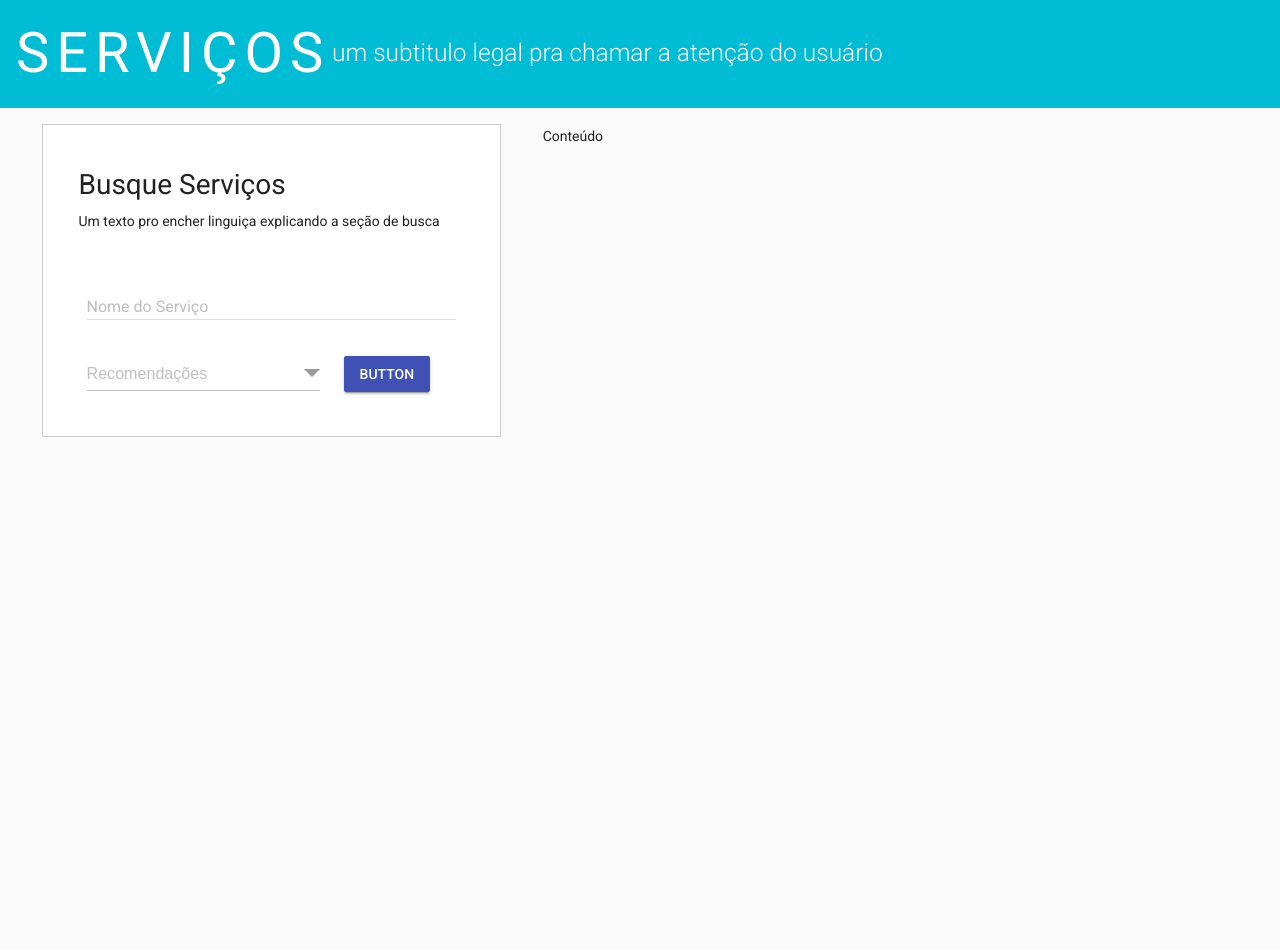
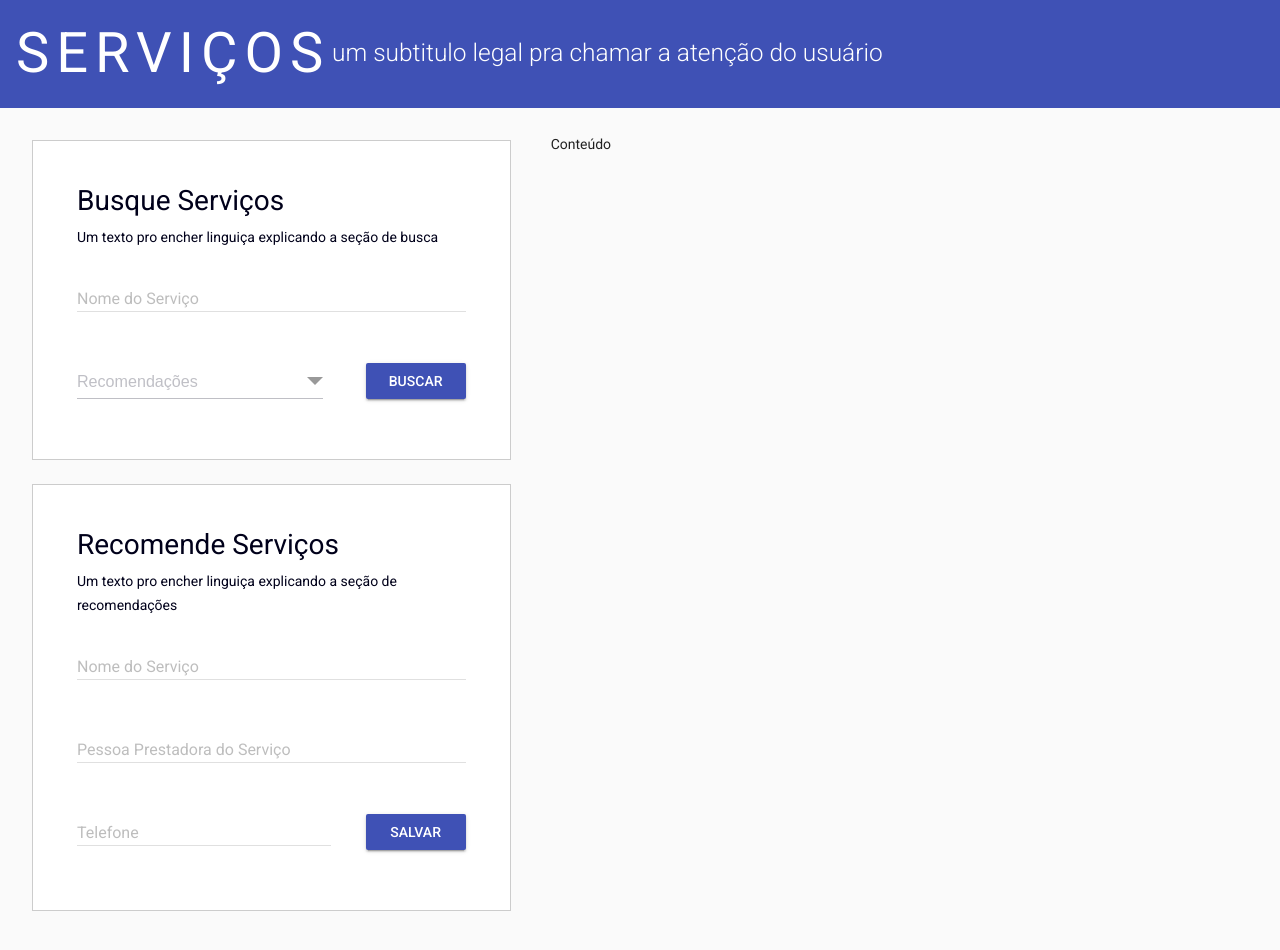
Before and after one commit to junior-ales/jcsservicos, a plain HTML site: page index.html in a window 1280 px wide. Before the commit the page ends 800 px from the top, so only its background shows below. Drawn offline with nearby package versions, Linux system fonts and the light colour scheme.

Commit message:
create a recommendation section implemented

```diff
--- a/app.css
+++ b/app.css
@@ -10,7 +10,7 @@ body {
 
 .MainHeader {
   color: rgb(255, 255, 255);
-  background-color: rgb(0, 188, 212);
+  background-color: rgb(63, 81, 181);
 }
 
 .MainHeader-title {
@@ -28,47 +28,27 @@ body {
 .ActionForm {
   border: 1px solid rgb(204, 204, 204);
   background-color: rgb(255, 255, 255);
+  color: rgb(0, 0, 26);
   padding: 2em;
-  max-width: 90%;
+  margin-bottom: 16px;
 }
 
 .ActionForm-title {
   font-size: 2em;
   margin: 0;
+  margin-left: 8px;
 }
 
 .ActionForm-subTitle {
   font-size: 1em;
-}
-
-.u-noMargin {
   margin: 0;
-}
-
-.u-noPadding {
-  padding: 0;
-}
-
-.RecomendationBox > .RecomendationType {
-  -webkit-appearance: none;
-  -moz-appearance: none;
-  appearance: none;
-  padding: 0.5em 2em 0.5em 0;
-  background: transparent;
-  position: relative;
-  cursor: pointer;
-  width: 100%;
-  font-size: 1em;
-  color: rgba(0, 0, 0, .25);
-  border: none;
-  border-bottom: 1px solid rgba(0, 0, 0, .25);
-  border-radius: 0;
+  margin-left: 8px;
 }
 
 .RecomendationBox {
   display: inline-block;
   position: relative;
-  padding-right: 8px;
+  padding: 16px 8px 16px 0;
   width: 100%;
   font-size: 1.15em;
 }
@@ -92,4 +72,40 @@ body {
   pointer-events: none;
 }
 
-/* button rgb(0, 150, 136) */
+.RecomendationBox > .RecomendationType {
+  -webkit-appearance: none;
+  -moz-appearance: none;
+  appearance: none;
+  padding: 0.5em 2em 0.5em 0;
+  background: transparent;
+  position: relative;
+  cursor: pointer;
+  width: 100%;
+  font-size: 1em;
+  color: rgba(0, 0, 26, .25);
+  border: none;
+  border-bottom: 1px solid rgba(0, 0, 26, .25);
+  border-radius: 0;
+}
+
+.ButtonBox {
+  text-align: right;
+}
+
+.ButtonBox > .Button {
+  min-width: 100px;
+}
+
+.u-noMargin {
+  margin: 0;
+}
+
+.u-noPadding {
+  padding: 0;
+}
+
+@media screen and (max-width: 1260px) {
+  .MainHeader-subTitle {
+    display: none;
+  }
+}
--- a/index.html
+++ b/index.html
@@ -13,11 +13,13 @@
   <body>
     <header class="MainHeader mdl-grid">
       <h1 class="MainHeader-title mdl-cell mdl-cell--3-col">Serviços</h1>
-      <p class="MainHeader-subTitle mdl-cell mdl-cell--9-col">um subtitulo legal pra chamar a atenção do usuário</p>
+      <p class="MainHeader-subTitle mdl-cell mdl-cell--9-col mdl-cell--hide-tablet mdl-cell--hide-phone">
+        um subtitulo legal pra chamar a atenção do usuário
+      </p>
     </header>
     <section class="mdl-grid">
-      <section class="mdl-cell mdl-cell--5-col">
-        <form class="ActionForm mdl-grid" action="">
+      <section class="mdl-grid mdl-cell mdl-cell--5-col-desktop mdl-cell--8-col-tablet mdl-cell--4-col-phone">
+        <form class="ActionForm mdl-cell mdl-cell--12-col-desktop mdl-cell--4-col-tablet" action="#submitSearchService">
           <header class="mdl-cell mdl-cell--12-col">
             <h2 class="ActionForm-title">Busque Serviços</h2>
             <p class="ActionForm-subTitle">Um texto pro encher linguiça explicando a seção de busca</p>
@@ -39,19 +41,46 @@
                 </div>
               </div>
 
-              <div class="mdl-cell mdl-cell--4-col">
-                <button class="mdl-button mdl-js-button mdl-button--raised mdl-js-ripple-effect mdl-button--primary">
-                  Button
+              <div class="ButtonBox mdl-cell mdl-cell--4-col mdl-cell--8-col-tablet mdl-cell--middle">
+                <button class="Button mdl-button mdl-js-button mdl-button--raised mdl-js-ripple-effect mdl-button--colored">
+                  Buscar
                 </button>
               </div>
             </div>
           </section>
         </form>
 
-        <form class="mdl-cell mdl-cell--12-col" action="">
+        <form class="ActionForm mdl-cell mdl-cell--12-col-desktop mdl-cell--4-col-tablet" action="#submitCreateService">
+          <header class="mdl-cell mdl-cell--12-col">
+            <h2 class="ActionForm-title">Recomende Serviços</h2>
+            <p class="ActionForm-subTitle">Um texto pro encher linguiça explicando a seção de recomendações</p>
+          </header>
+          <section class="mdl-cell mdl-cell--12-col">
+            <div class="mdl-cell mdl-cell--12-col mdl-textfield mdl-js-textfield mdl-textfield--floating-label">
+              <input class="mdl-textfield__input" type="text" id="recommendation-service-name">
+              <label class="mdl-textfield__label" for="recommendation-service-name">Nome do Serviço</label>
+            </div>
+            <div class="mdl-cell mdl-cell--12-col mdl-textfield mdl-js-textfield mdl-textfield--floating-label">
+              <input class="mdl-textfield__input" type="text" id="recommendation-service-person-name">
+              <label class="mdl-textfield__label" for="recommendation-service-person-name">Pessoa Prestadora do Serviço</label>
+            </div>
+
+            <div class="mdl-grid u-noPadding">
+              <div class="mdl-cell mdl-cell--8-col mdl-textfield mdl-js-textfield mdl-textfield--floating-label">
+                <input class="mdl-textfield__input" type="text" id="recommendation-person-phone">
+                <label class="mdl-textfield__label" for="recommendation-person-phone">Telefone</label>
+              </div>
+
+              <div class="ButtonBox mdl-cell mdl-cell--4-col mdl-cell--8-col-tablet mdl-cell--middle">
+                <button class="Button mdl-button mdl-js-button mdl-button--raised mdl-js-ripple-effect mdl-button--colored">
+                  Salvar
+                </button>
+              </div>
+            </div>
+          </section>
         </form>
       </section>
-      <section class="mdl-cell mdl-cell--7-col">
+      <section class="mdl-grid mdl-cell mdl-cell--7-col-desktop mdl-cell--8-col-tablet mdl-cell--4-col-phone">
         <p> Conteúdo </p>
       </section>
     </section>
```
